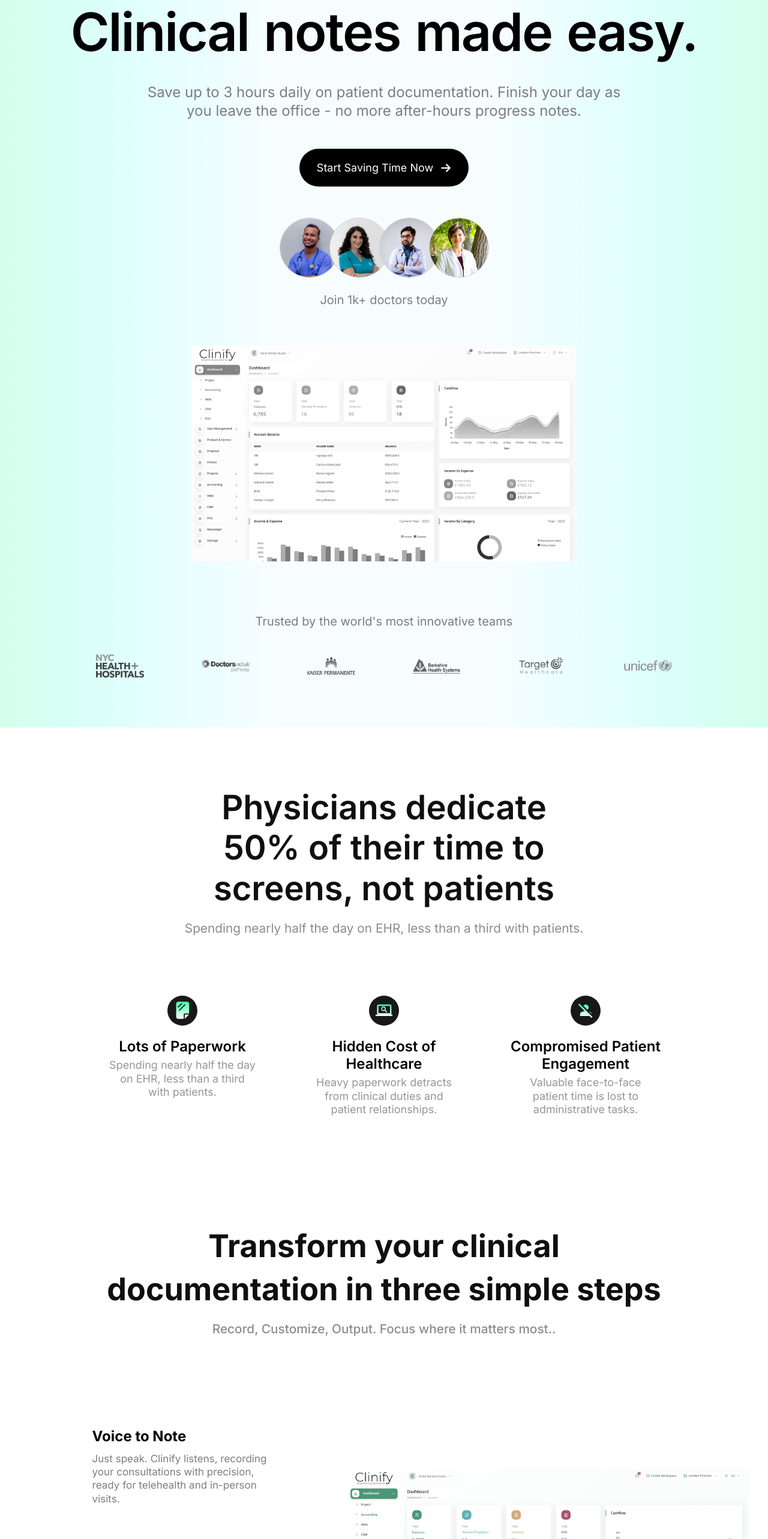
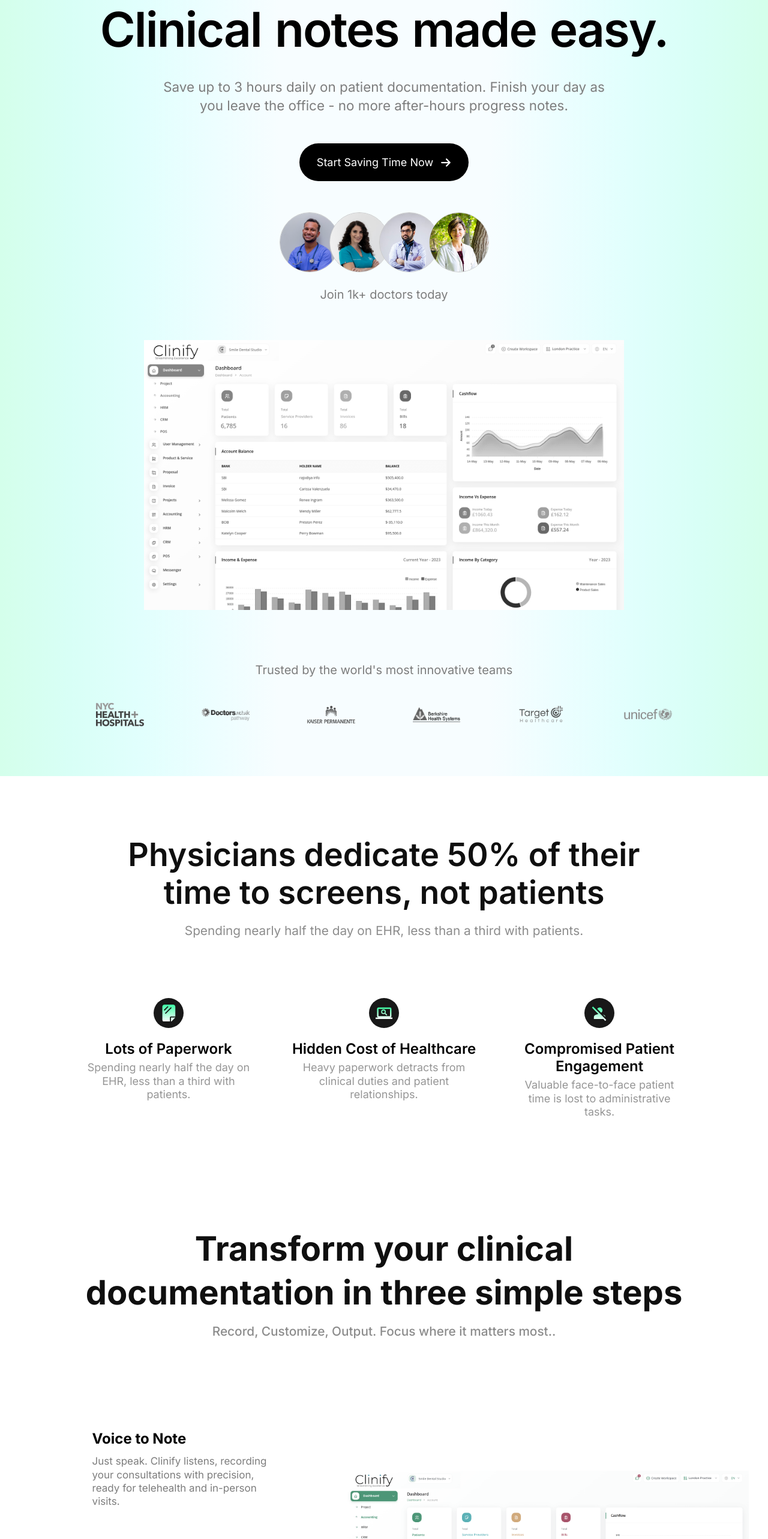
Before and after one commit to inspirer10/clinify, a Next.js app: page / in a window 1280 px wide. Shown: the part 200-2766 px from the top of the page at 60% size. Built offline with nearby package versions, Linux system fonts and the light colour scheme.

Commit message:
RWD for laptops

```diff
--- a/src/styles/about.scss
+++ b/src/styles/about.scss
@@ -109,9 +109,27 @@
     }
 }
 
-@media (max-width: 1450px) {
-    .about__section .steps_heading {
-        width: 72.5%;
-        font-size: 3.25rem;
+@media screen and (max-width: 1500px) {
+    .about__section {
+        .about_heading {
+            width: 60%;
+            font-size: 3.35rem;
+            line-height: 3.9rem;
+        }
+        .abt-wrapper {
+            width: 82.5%;
+            .abt-item {
+                width: 32%;
+            }
+        }
     }
 }
+
+@media screen and (max-width: 1285px) {
+    .about__section .about_heading {
+        width: 70%;
+    }
+    .about__section .steps_heading {
+        width: 85%;
+    }
+}
--- a/src/styles/doctorsRecomendations.scss
+++ b/src/styles/doctorsRecomendations.scss
@@ -70,9 +70,15 @@
 
 @media (max-width: 1450px) {
     .doctorsRecomendations__section .recomendations-container {
-        width: 80%;
+        width: 85%;
         .doctor-recomendation {
             width: calc(92.5% / 3);
         }
     }
 }
+
+@media screen and (max-width: 1370px) {
+    .doctorsRecomendations__section .doctorsRecomendations-description {
+        width: 50%;
+    }
+}
--- a/src/styles/faq.scss
+++ b/src/styles/faq.scss
@@ -54,3 +54,15 @@
         }
     }
 }
+
+@media screen and (max-width: 1370px) {
+    .FAQ_section .faq {
+        width: 40%;
+    }
+}
+
+@media screen and (max-width: 1285px) {
+    .FAQ_section .faq {
+        width: 42.5%;
+    }
+}
--- a/src/styles/footer.scss
+++ b/src/styles/footer.scss
@@ -127,11 +127,16 @@
     }
 }
 
-@media (max-width: 1450px) {
+@media screen and (max-width: 1500px) {
     footer {
+        .footer-main {
+            .footer-inner-container {
+                width: 82.5%;
+            }
+        }
         .footer-heading {
-            margin-top: 1.75rem;
-            font-size: 3.7rem;
+            margin-top: 7.5vh;
+            font-size: 3.75rem;
             width: 62.5%;
         }
     }
--- a/src/styles/introduction.scss
+++ b/src/styles/introduction.scss
@@ -99,3 +99,17 @@
         }
     }
 }
+
+@media screen and (max-width: 1500px) {
+    .introduction__section {
+        h1 {
+            font-size: 5rem;
+        }
+        .introduction-description {
+            font-size: 1.4rem;
+        }
+        .introduction-placeholder {
+            width: 62.5%;
+        }
+    }
+}
--- a/src/styles/pricing.scss
+++ b/src/styles/pricing.scss
@@ -110,11 +110,28 @@
     }
 }
 
-@media (max-width: 1450px) {
-    .pricing__section .subscriptions__container {
-        width: 85%;
-        .subscription-box {
-            width: 24%;
+@media screen and (max-width: 1500px) {
+    .pricing__section {
+        .pricing_heading-description {
+            width: 47.5%;
+        }
+        .subscriptions__container {
+            width: 90%;
+            .subscription-box {
+                width: 24%;
+            }
         }
     }
 }
+
+@media screen and (max-width: 1370px) {
+    .pricing__section .subscriptions__container .subscription-box {
+        padding: 1.5rem 1rem;
+    }
+}
+
+@media screen and (max-width: 1285px) {
+    .pricing__section .subscriptions__container {
+        width: 95%;
+    }
+}
--- a/src/styles/tiles.scss
+++ b/src/styles/tiles.scss
@@ -104,3 +104,35 @@
         }
     }
 }
+
+@media screen and (max-width: 1500px) {
+    .tiles__section {
+        width: 85%;
+        .tiles__container {
+            aside .tile {
+                width: 97.5%;
+                h5,
+                p {
+                    text-align: center;
+                }
+            }
+            .center-tile {
+                height: 70vh;
+                img {
+                    margin-top: 0;
+                }
+            }
+        }
+    }
+}
+
+@media screen and (max-width: 1370px) {
+    .tiles__section {
+        width: 90%;
+        .tiles__container {
+            .center-tile {
+                height: 77.5vh;
+            }
+        }
+    }
+}
```
